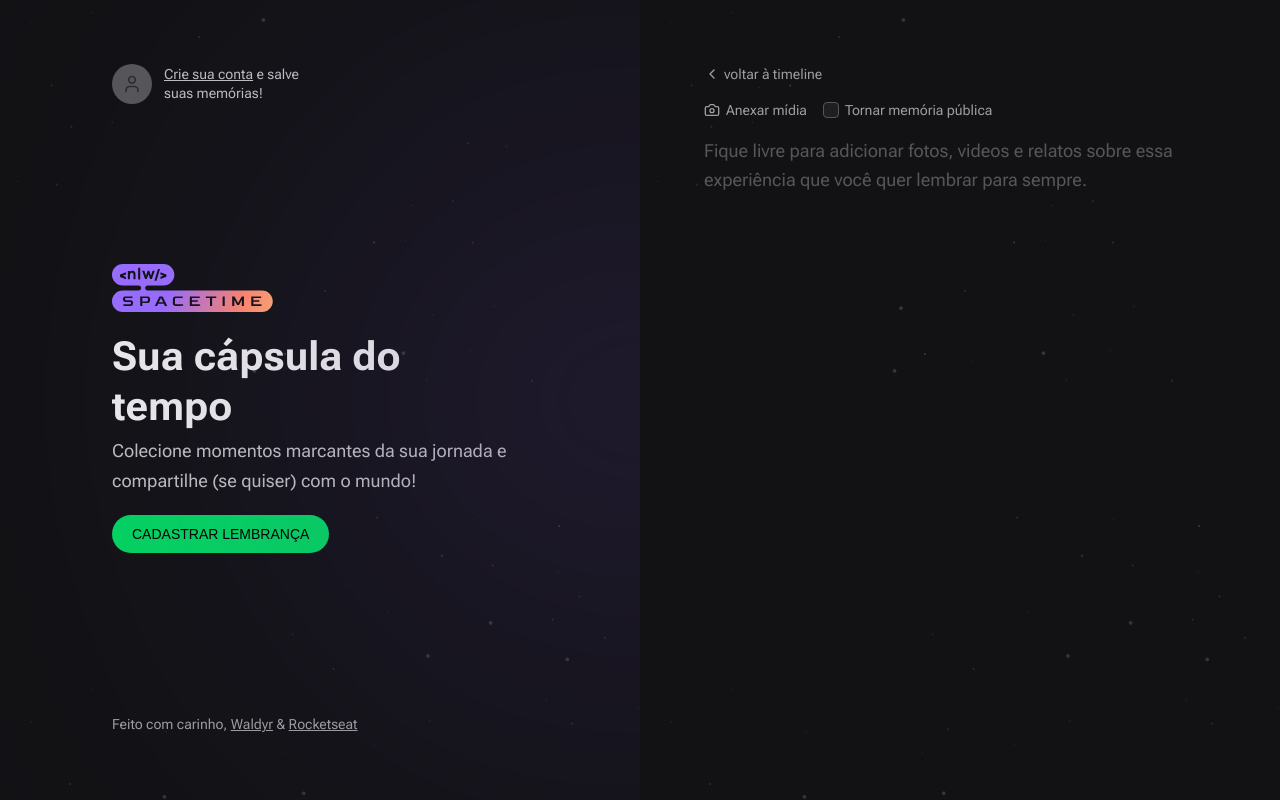
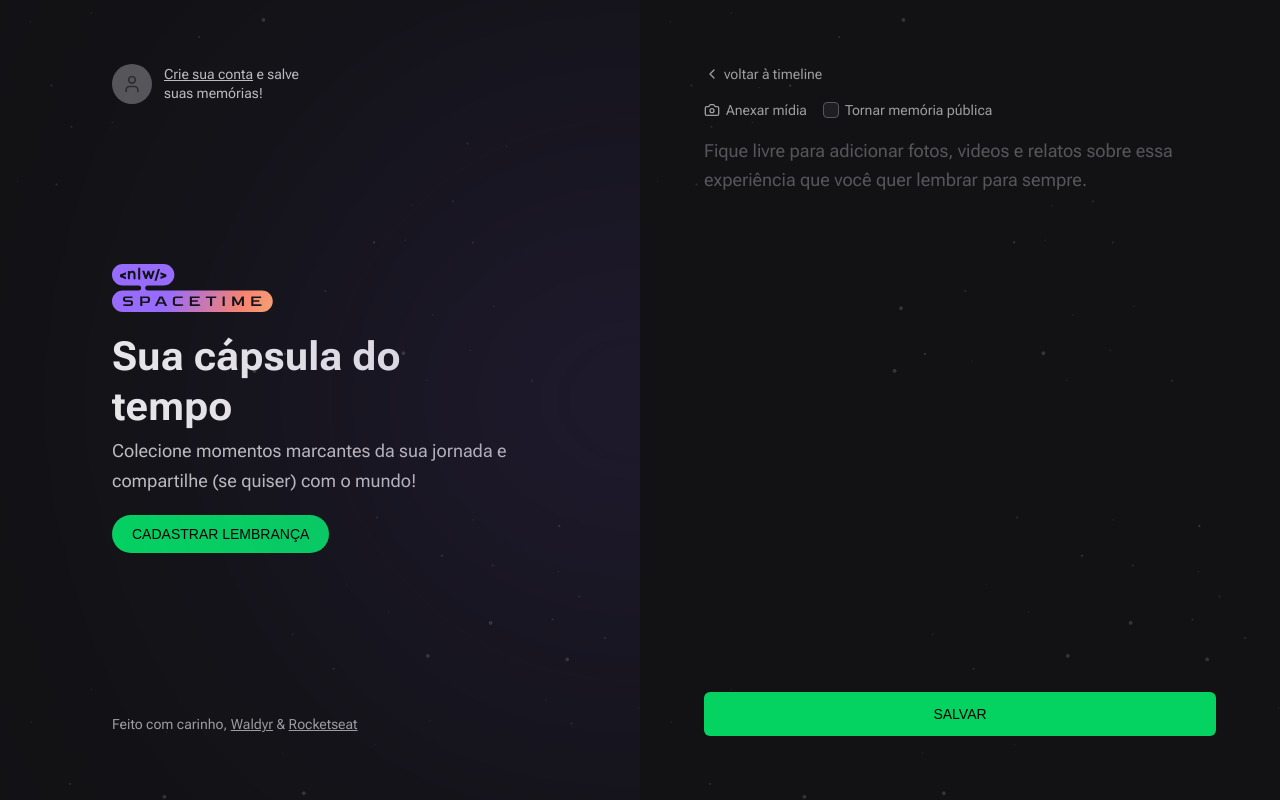
Before and after one commit to DynhoROLF/space-time, a Next.js app in the folder web/: page /memories/new in a window 1280 px wide. Built offline with nearby package versions, Linux system fonts and the light colour scheme; no server answers; a web font is replaced by a local one.

Commit message:
refactor: componentizando Upload de Imagem e Memory Form

```diff
--- a/web/package.json
+++ b/web/package.json
@@ -16,6 +16,7 @@
     "axios": "^1.4.0",
     "eslint": "8.43.0",
     "eslint-config-next": "13.4.7",
+    "js-cookie": "^3.0.5",
     "jwt-decode": "^3.1.2",
     "lucide-react": "^0.259.0",
     "next": "13.4.7",
@@ -28,6 +29,7 @@
   "devDependencies": {
     "@rocketseat/eslint-config": "^1.2.0",
     "@tailwindcss/forms": "^0.5.4",
+    "@types/js-cookie": "^3.0.3",
     "prettier-plugin-tailwindcss": "^0.3.0"
   }
 }
--- a/web/src/app/memories/new/page.tsx
+++ b/web/src/app/memories/new/page.tsx
@@ -1,4 +1,5 @@
-import { Camera, ChevronLeft } from 'lucide-react'
+import { NewMemoryForm } from '@/components/NewMemoryForm'
+import { ChevronLeft } from 'lucide-react'
 import Link from 'next/link'
 
 export default function NewMemory() {
@@ -12,40 +13,7 @@
         voltar à timeline
       </Link>
 
-      <form className="flex flex-1 flex-col gap-2">
-        <div className="flex items-center gap-4">
-          <label
-            htmlFor="media"
-            className="flex cursor-pointer items-center gap-1.5 text-sm text-gray-200 hover:text-gray-100"
-          >
-            <Camera className="h-4 w-4" />
-            Anexar mídia
-          </label>
-
-          <label
-            htmlFor="isPublic"
-            className="flex items-center gap-1.5 text-sm text-gray-200 hover:text-gray-100"
-          >
-            <input
-              type="checkbox"
-              name="isPublic"
-              id="isPublic"
-              value="true"
-              className="h-4 w-4 rounded border-gray-400 bg-gray-700 text-purple-500"
-            />
-            Tornar memória pública
-          </label>
-        </div>
-
-        <input type="file" id="media" className="invisible h-0 w-0" />
-
-        <textarea
-          name="content"
-          spellCheck={false}
-          className="w-full flex-1 resize-none rounded border-0 bg-transparent p-0 text-lg leading-relaxed text-gray-100 placeholder:text-gray-400 focus:ring-0"
-          placeholder="Fique livre para adicionar fotos, videos e relatos sobre essa experiência que você quer lembrar para sempre."
-        />
-      </form>
+      <NewMemoryForm />
     </div>
   )
 }
--- a/web/src/components/EmptyMemories.tsx
+++ b/web/src/components/EmptyMemories.tsx
@@ -3,7 +3,7 @@
     <div className="flex flex-1 items-center justify-center">
       <p className="w-[360px] text-center leading-relaxed">
         Você ainda não registrou nenhuma lembrança, comece a{' '}
-        <a href="" className="underline hover:text-gray-50">
+        <a href="/memories/new" className="underline hover:text-gray-50">
           criar agora
         </a>
         !
--- /dev/null
+++ b/web/src/components/MediaPicker.tsx
@@ -0,0 +1,41 @@
+'use client'
+
+import { ChangeEvent, useState } from 'react'
+
+export function MediaPicker() {
+  const [preview, setPreview] = useState<string | null>(null)
+
+  function onFileSelected(event: ChangeEvent<HTMLInputElement>) {
+    const { files } = event.target
+
+    if (!files) {
+      return
+    }
+
+    const previewURL = URL.createObjectURL(files[0])
+
+    setPreview(previewURL)
+  }
+
+  return (
+    <>
+      <input
+        onChange={onFileSelected}
+        name="coverURL"
+        type="file"
+        id="media"
+        accept="image/*"
+        className="invisible h-0 w-0"
+      />
+
+      {preview && (
+        // eslint-disable-next-line
+        <img
+          src={preview}
+          alt=""
+          className="aspect-video w-full rounded-lg object-cover"
+        />
+      )}
+    </>
+  )
+}
--- /dev/null
+++ b/web/src/components/NewMemoryForm.tsx
@@ -0,0 +1,93 @@
+'use client'
+
+import { Camera } from 'lucide-react'
+import { MediaPicker } from './MediaPicker'
+import { FormEvent } from 'react'
+import Cookie from 'js-cookie'
+import { api } from '@/lib/api'
+import { useRouter } from 'next/navigation'
+
+export function NewMemoryForm() {
+  const router = useRouter()
+
+  async function handleCreateMemory(event: FormEvent<HTMLFormElement>) {
+    event.preventDefault()
+
+    const formData = new FormData(event.currentTarget)
+
+    const fileToUpload = formData.get('coverURL')
+
+    let converUrl = ''
+
+    if (fileToUpload) {
+      const uploadFormData = new FormData()
+      uploadFormData.set('file', fileToUpload)
+
+      const uploadResponse = await api.post('/upload', uploadFormData)
+
+      converUrl = uploadResponse.data.fileUrl
+    }
+
+    const token = Cookie.get('token')
+
+    await api.post(
+      '/memories',
+      {
+        converUrl,
+        content: formData.get('content'),
+        isPublic: formData.get('isPublic'),
+      },
+      {
+        headers: {
+          Authorization: `Bearer ${token}`,
+        },
+      },
+    )
+
+    router.push('/')
+  }
+
+  return (
+    <form onSubmit={handleCreateMemory} className="flex flex-1 flex-col gap-2">
+      <div className="flex items-center gap-4">
+        <label
+          htmlFor="media"
+          className="flex cursor-pointer items-center gap-1.5 text-sm text-gray-200 hover:text-gray-100"
+        >
+          <Camera className="h-4 w-4" />
+          Anexar mídia
+        </label>
+
+        <label
+          htmlFor="isPublic"
+          className="flex items-center gap-1.5 text-sm text-gray-200 hover:text-gray-100"
+        >
+          <input
+            type="checkbox"
+            name="isPublic"
+            id="isPublic"
+            value="true"
+            className="h-4 w-4 rounded border-gray-400 bg-gray-700 text-purple-500"
+          />
+          Tornar memória pública
+        </label>
+      </div>
+
+      <MediaPicker />
+
+      <textarea
+        name="content"
+        spellCheck={false}
+        className="w-full flex-1 resize-none rounded border-0 bg-transparent p-0 text-lg leading-relaxed text-gray-100 placeholder:text-gray-400 focus:ring-0"
+        placeholder="Fique livre para adicionar fotos, videos e relatos sobre essa experiência que você quer lembrar para sempre."
+      />
+
+      <button
+        type="submit"
+        className="inline-block rounded-md bg-green-500 px-5 py-3 font-alt text-sm uppercase text-black"
+      >
+        Salvar
+      </button>
+    </form>
+  )
+}
```
Also changed, not shown: 1 other file (tests, documents, lock files or other folders).
